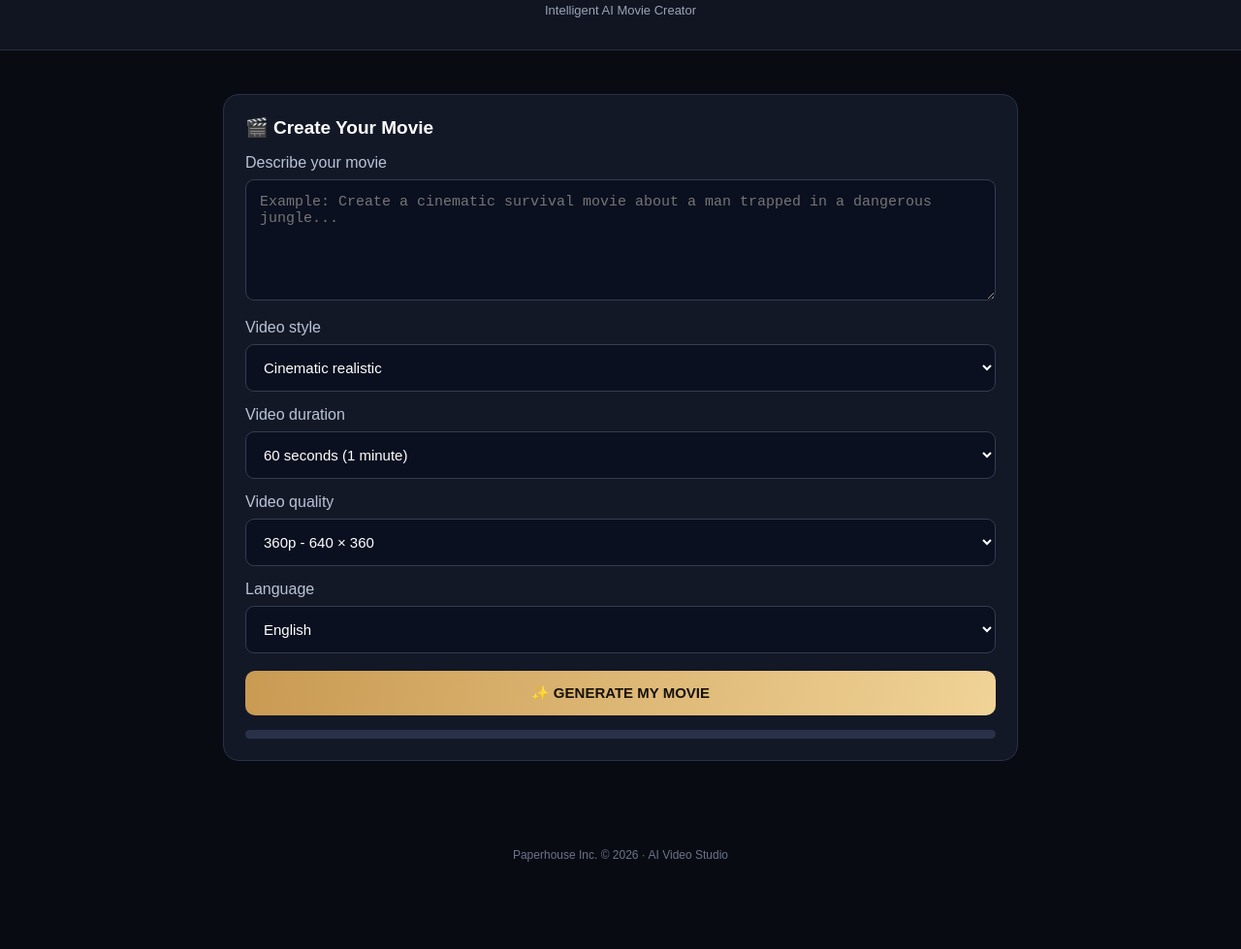
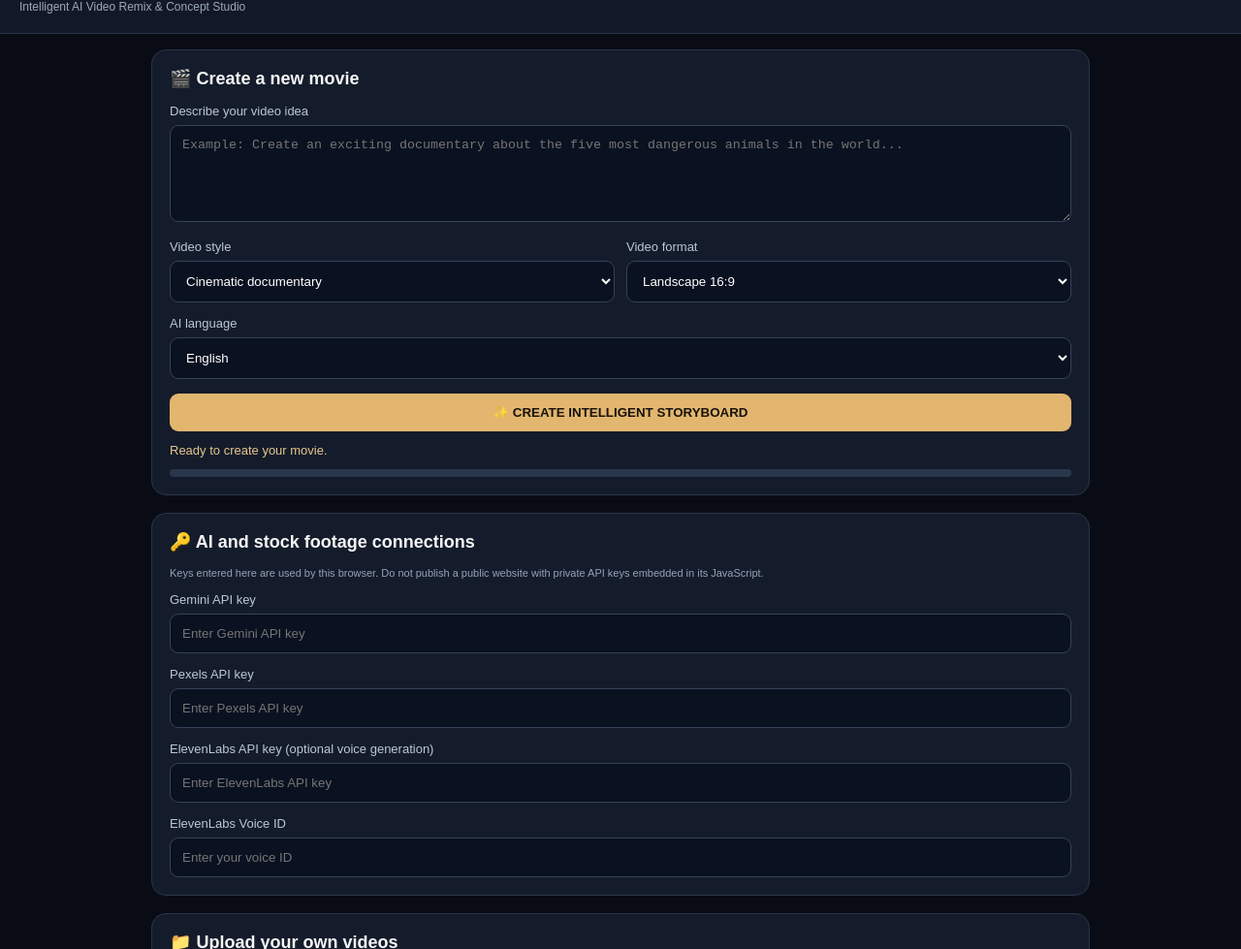
Before and after one commit to isaiahotico/Paperhouse-Inc-APK-Creator, a plain HTML site: page index.html in a window 1280 px wide. Shown: the part 59-1038 px from the top of the page at 97% size. Before the commit the page ends 973 px from the top, so only its background shows below. Drawn offline with Linux system fonts and the light colour scheme; a script that the page names is missing.

Commit message:
Refactor HTML structure and styles for video creator
Updated title and various UI elements for improved clarity and functionality.

```diff
--- a/index.html
+++ b/index.html
@@ -4,139 +4,174 @@
 <head>
 <meta charset="UTF-8">
 <meta name="viewport" content="width=device-width, initial-scale=1.0">
-<title>Paperhouse Inc. - AI Video Creator</title>
+<title>Paperhouse Inc. AI Remix Studio</title>
 <style>
 *{box-sizing:border-box}
-body{
- margin:0;background:#090b12;color:white;
- font-family:Arial,sans-serif;
-}
-header{
- padding:20px;text-align:center;
- background:#111522;border-bottom:1px solid #292d3b;
-}
-.logo{font-size:25px;font-weight:bold;color:#e6bd75}
-header p{color:#9ba3b7;font-size:13px}
-main{max-width:850px;margin:30px auto;padding:15px}
-.panel{
- background:#131827;border:1px solid #293148;
- border-radius:16px;padding:22px;margin-bottom:20px;
-}
-h2{font-size:19px;margin-top:0}
-label{display:block;margin:15px 0 8px;color:#b9c3d5}
-textarea,select{
- width:100%;padding:14px;border-radius:9px;
- border:1px solid #343c50;background:#0b1020;
- color:white;font-size:15px;
-}
-textarea{height:125px;resize:vertical}
-button{
- border:0;border-radius:10px;padding:14px 18px;
- font-size:15px;font-weight:bold;cursor:pointer;
-}
-.generate{
- width:100%;margin-top:18px;
- background:linear-gradient(100deg,#c99a52,#f0d397);
- color:#17120b;
-}
-button:disabled{opacity:.5;cursor:not-allowed}
-.secondary{background:#283249;color:white}
-#status{color:#d9bd87;margin-top:15px;text-align:center}
-.progress{
- height:9px;background:#293148;border-radius:20px;
- overflow:hidden;margin-top:15px;
-}
-#progressBar{
- width:0;height:100%;background:#dfb76e;
- transition:width .4s;
-}
-video{
- width:100%;background:#050505;
- border-radius:12px;margin-top:12px;
-}
+body{margin:0;background:#090c14;color:#f5f5f5;font-family:Arial,sans-serif}
+header{padding:20px;background:#121827;border-bottom:1px solid #293247}
+.logo{font-size:23px;font-weight:900;color:#e8bd76}
+header p{color:#9ba8bc;font-size:12px;margin-bottom:0}
+main{max-width:1000px;margin:auto;padding:16px}
+.panel{background:#141c2b;border:1px solid #29364b;border-radius:15px;padding:18px;margin-bottom:18px}
+h2{font-size:18px;margin-top:0}
+label{display:block;color:#bbc7d8;font-size:13px;margin:14px 0 7px}
+input,textarea,select{width:100%;padding:12px;background:#0a1120;color:white;border:1px solid #35425a;border-radius:9px}
+textarea{height:100px;resize:vertical}
+button{padding:12px 16px;border:0;border-radius:9px;font-weight:bold;cursor:pointer}
+.primary{background:#e2b66f;color:#17120b}
+.secondary{background:#29374f;color:white}
+.danger{background:#592e35;color:white}
+button:disabled{opacity:.5}
+.full{width:100%;margin-top:15px}
+.grid{display:grid;grid-template-columns:1fr 1fr;gap:12px}
+.status{color:#e6c68e;font-size:13px;margin-top:12px}
+.small{font-size:11px;color:#94a3b8}
+.results{display:grid;grid-template-columns:repeat(auto-fill,minmax(190px,1fr));gap:12px;margin-top:14px}
+.asset{background:#0b1220;border:1px solid #334057;border-radius:10px;padding:9px;min-width:0}
+.asset video{width:100%;height:110px;object-fit:cover;background:#000;border-radius:7px}
+.asset button{width:100%;margin-top:8px}
+.scene{padding:13px;background:#0b1220;border:1px solid #344057;border-radius:10px;margin:12px 0}
+.scene-head{display:flex;justify-content:space-between;align-items:center;gap:8px}
+.scene select,.scene input{margin-top:8px}
+video#preview{width:100%;background:#000;border-radius:10px;margin-top:12px}
+.progress{height:8px;background:#29364b;border-radius:20px;overflow:hidden;margin-top:12px}
+#bar{height:100%;width:0;background:#e2b66f}
 .hidden{display:none}
-.small{font-size:12px;color:#9ba3b7}
-.scene{
- padding:12px;background:#0b1020;
- border:1px solid #293148;border-radius:9px;
- margin-top:10px;
-}
-footer{text-align:center;color:#69748b;padding:25px;font-size:12px}
+a{color:#e7c486}
+@media(max-width:600px){.grid{grid-template-columns:1fr}main{padding:10px}}
 </style>
 </head>
 <body>
 
 <header>
  <div class="logo">PAPERHOUSE INC.</div>
- <p>Intelligent AI Movie Creator</p>
+ <p>Intelligent AI Video Remix & Concept Studio</p>
 </header>
 
 <main>
+
 <section class="panel">
-  <h2>🎬 Create Your Movie</h2>
-  <label>Describe your movie</label>
-  <textarea id="prompt" placeholder="Example: Create a cinematic survival movie about a man trapped in a dangerous jungle..."></textarea>
+ <h2>🎬 Create a new movie</h2>
 
+ <label>Describe your video idea</label>
+ <textarea id="prompt" placeholder="Example: Create an exciting documentary about the five most dangerous animals in the world..."></textarea>
+
+ <div class="grid">
+  <div>
    <label>Video style</label>
    <select id="style">
-   <option>Cinematic realistic</option>
-   <option>Hollywood action</option>
-   <option>2D animation</option>
-   <option>3D animation</option>
-   <option>Anime</option>
-   <option>Documentary</option>
-   <option>Fantasy</option>
+    <option>Cinematic documentary</option>
+    <option>Action movie</option>
+    <option>Survival</option>
     <option>Horror</option>
-   <option>Science fiction</option>
     <option>News</option>
-   <option>All styles - AI decides</option>
+    <option>Educational</option>
+    <option>Travel</option>
+    <option>Motivational</option>
+    <option>Funny</option>
+    <option>AI decides</option>
    </select>
+  </div>
+  <div>
+   <label>Video format</label>
+   <select id="format">
+    <option value="landscape">Landscape 16:9</option>
+    <option value="portrait">Portrait 9:16</option>
+    <option value="square">Square 1:1</option>
+   </select>
+  </div>
+ </div>
 
-  <label>Video duration</label>
-  <select id="duration">
-   <option value="60">60 seconds (1 minute)</option>
-  </select>
-
-  <label>Video quality</label>
-  <select id="quality">
-   <option value="360">360p - 640 × 360</option>
-  </select>
-
-  <label>Language</label>
+ <label>AI language</label>
  <select id="language">
   <option>English</option>
   <option>Filipino</option>
   <option>Tagalog</option>
+  <option>Hindi</option>
   <option>Spanish</option>
-   <option>Hindi</option>
   <option>Japanese</option>
+  <option>Other</option>
  </select>
 
-  <button class="generate" id="generateBtn">
-   ✨ GENERATE MY MOVIE
-  </button>
+ <button class="primary full" id="create">✨ CREATE INTELLIGENT STORYBOARD</button>
+ <div class="status" id="status">Ready to create your movie.</div>
+ <div class="progress"><div id="bar"></div></div>
+</section>
 
-  <div id="status"></div>
-  <div class="progress"><div id="progressBar"></div></div>
+<section class="panel">
+ <h2>🔑 AI and stock footage connections</h2>
+ <p class="small">Keys entered here are used by this browser. Do not publish a public website with private API keys embedded in its JavaScript.</p>
+
+ <label>Gemini API key</label>
+ <input id="geminiKey" type="password" placeholder="Enter Gemini API key">
+
+ <label>Pexels API key</label>
+ <input id="pexelsKey" type="password" placeholder="Enter Pexels API key">
+
+ <label>ElevenLabs API key (optional voice generation)</label>
+ <input id="voiceKey" type="password" placeholder="Enter ElevenLabs API key">
+
+ <label>ElevenLabs Voice ID</label>
+ <input id="voiceId" placeholder="Enter your voice ID">
+</section>
+
+<section class="panel">
+ <h2>📁 Upload your own videos</h2>
+ <p class="small">Upload video clips that you own or have permission to use.</p>
+ <input type="file" id="uploads" accept="video/*" multiple>
+ <div id="uploadList" class="small"></div>
+</section>
+
+<section class="panel">
+ <h2>🎵 Background music</h2>
+ <input type="file" id="music" accept="audio/*">
+ <label>Optional narration audio file</label>
+ <input type="file" id="narration" accept="audio/*">
+ <p class="small">You can generate narration from your storyboard using the voice feature below, or upload your own narration.</p>
+ <button class="secondary full" id="makeVoice">Generate AI narration audio</button>
+ <div id="voiceStatus" class="small"></div>
 </section>
 
 <section class="panel hidden" id="storyPanel">
-  <h2>📖 AI Movie Storyboard</h2>
-  <div id="storyboard"></div>
+ <h2>🧠 AI story and narration</h2>
+ <div id="storyText"></div>
+ <label>Editable narration script</label>
+ <textarea id="script"></textarea>
+ <button class="secondary full" id="refreshVoice">Update narration from script</button>
+</section>
+
+<section class="panel hidden" id="stockPanel">
+ <h2>🌍 Stock footage search</h2>
+ <p class="small">Search licensed stock video from Pexels. Check individual licensing and attribution requirements.</p>
+ <input id="searchTerm" placeholder="Search video footage">
+ <button class="secondary full" id="searchBtn">Search stock videos</button>
+ <div id="stockResults" class="results"></div>
+ <p class="small">Stock footage provided by <a href="https://www.pexels.com/" target="_blank" rel="noopener">Pexels</a>.</p>
+</section>
+
+<section class="panel hidden" id="editorPanel">
+ <h2>✂️ Editable movie scenes</h2>
+ <p class="small">Choose footage and set each scene's duration. Total duration is automatically adjusted to 60 seconds.</p>
+ <div id="scenes"></div>
+ <button class="secondary full" id="addScene">+ Add scene</button>
+ <button class="primary full" id="export">🎬 EXPORT 60-SECOND MP4 · 360p</button>
+ <div class="status" id="exportStatus"></div>
 </section>
 
 <section class="panel hidden" id="resultPanel">
-  <h2>🎥 Your Generated Movie</h2>
-  <video id="videoPreview" controls playsinline></video>
+ <h2>🏆 Your finished movie</h2>
+ <video id="preview" controls playsinline></video>
  <p class="small">MP4 · 360p · 60 seconds</p>
-  <a id="downloadLink" download="paperhouse-movie.mp4">
-   <button class="generate">⬇ DOWNLOAD MP4 VIDEO</button>
+ <a id="download" download="paperhouse-movie.mp4">
+  <button class="primary full">⬇ DOWNLOAD YOUR MOVIE</button>
  </a>
 </section>
+
 </main>
 
-<footer>Paperhouse Inc. © 2026 · AI Video Studio</footer>
-
+<!-- Browser video processing -->
+<script src="https://cdn.jsdelivr.net/npm/@ffmpeg/ffmpeg@0.12.10/dist/umd/ffmpeg.js"></script>
+<script src="https://cdn.jsdelivr.net/npm/@ffmpeg/util@0.12.1/dist/umd/index.js"></script>
 <script src="app.js"></script>
 </body>
 </html>
```
Lines whose indentation alone changed are shown as unchanged.
